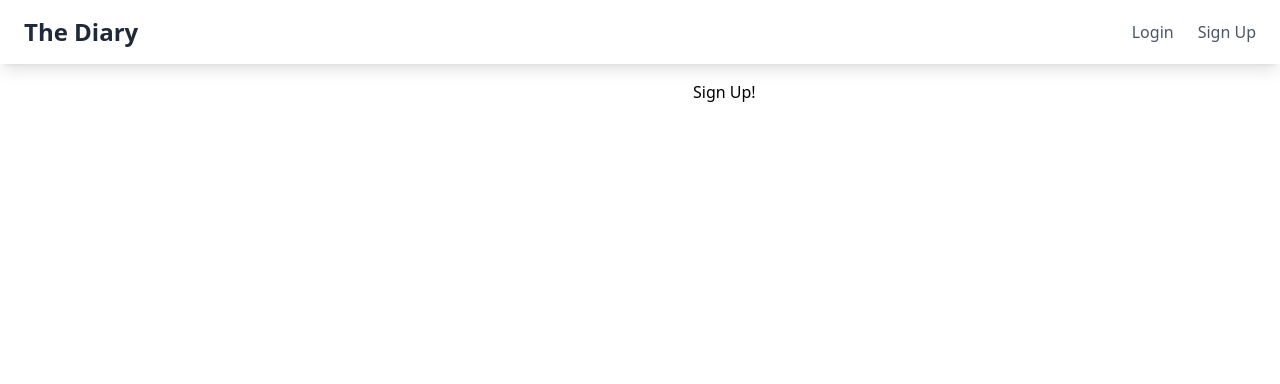
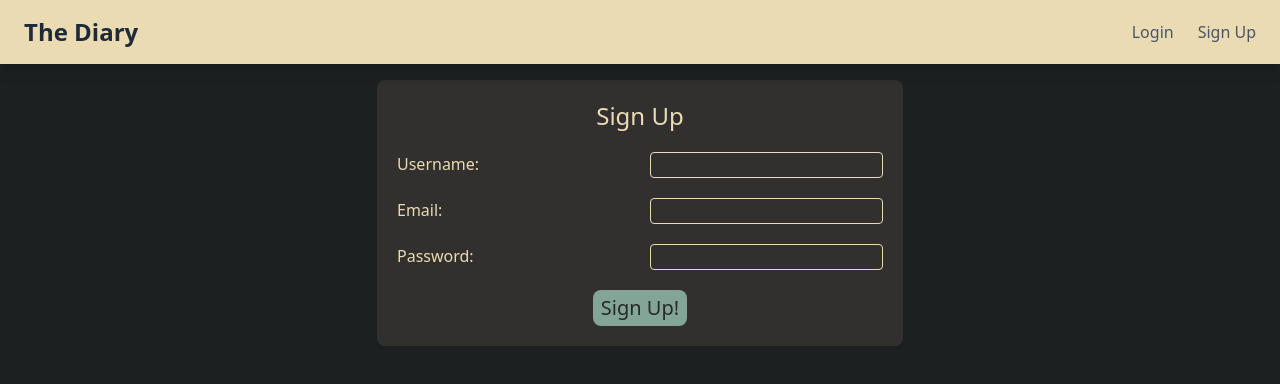
Before and after one commit to ss-karthik/the-diary, a React (Vite) app in the folder frontend/: page /signup in a window 1280 px wide. Shown: the top 384 px of the page. Built offline with nearby package versions, Linux system fonts and the light colour scheme; no server answers.

Commit message:
Add custom  gruvbox colorway and Style preauth pages

```diff
--- a/frontend/src/Components/Auth/Login.tsx
+++ b/frontend/src/Components/Auth/Login.tsx
@@ -15,10 +15,17 @@ const Login = () => {
   }
 
   return (
-    <div>
-      <input type='text' value={email} onChange={(e)=>{setEmail(e.target.value)}} />
-        <input type='password' value={pwd} onChange={(e)=>{setPwd(e.target.value)}} />
-        <button onClick={handleLogIn}>LogIn!</button>
+    <div className='flex flex-col items-center'>
+      <div className='bg-gruvbox-mid-l flex flex-col items-center gap-5 p-5 rounded-lg'>
+        <h1 className='text-2xl'>Log In</h1>
+        <div className='grid grid-flow-row grid-cols-2 gap-5'>
+          <p>Email:</p>
+          <input className='border border-gruvbox-light rounded-sm' type='text' value={email} onChange={(e)=>{setEmail(e.target.value)}} />
+          <p>Password:</p>
+          <input className='border border-gruvbox-light rounded-sm' type='password' value={pwd} onChange={(e)=>{setPwd(e.target.value)}} />
+        </div>
+        <button className='text-xl rounded-lg bg-gruvbox-blue text-gruvbox-mid-d cursor-pointer px-2 py-1' onClick={handleLogIn}>LogIn!</button>
+      </div>
     </div>
   )
 }
--- a/frontend/src/Components/Auth/Signup.tsx
+++ b/frontend/src/Components/Auth/Signup.tsx
@@ -16,13 +16,21 @@ const Signup = () => {
   }
 
   return (
-    <div>
+    <div className='flex flex-col items-center'>
+      <div className='bg-gruvbox-mid-l flex flex-col items-center gap-5 p-5 rounded-lg'>
+        <h1 className='text-2xl'>Sign Up</h1>
+        <div className='grid grid-flow-row grid-cols-2 gap-5'>
+          <p>Username:</p>
+          <input className='border border-gruvbox-light rounded-sm' type='text' value={uname} onChange={(e)=>{setUname(e.target.value)}} />
 
-        <input type='text' value={uname} onChange={(e)=>{setUname(e.target.value)}} />
-        <input type='text' value={email} onChange={(e)=>{setEmail(e.target.value)}} />
-        <input type='password' value={pwd} onChange={(e)=>{setPwd(e.target.value)}} />
-        <button onClick={handleSignUp}>Sign Up!</button>
+          <p>Email:</p>
+          <input className='border border-gruvbox-light rounded-sm' type='text' value={email} onChange={(e)=>{setEmail(e.target.value)}} />
 
+          <p>Password:</p>
+          <input className='border border-gruvbox-light rounded-sm' type='password' value={pwd} onChange={(e)=>{setPwd(e.target.value)}} />
+        </div>
+        <button className='text-xl rounded-lg bg-gruvbox-blue text-gruvbox-mid-d cursor-pointer px-2 py-1' onClick={handleSignUp}>Sign Up!</button>
+      </div>
     </div>
   )
 }
--- a/frontend/src/Components/Dashboard/Dashboard.tsx
+++ b/frontend/src/Components/Dashboard/Dashboard.tsx
@@ -8,9 +8,9 @@ const Dashboard = () => {
     location.assign('/login');
   }
   return (
-    <div>
-      Dashboard - Only if your authed
-      <button onClick={handleLogout}>Logout</button>
+    <div className='flex flex-col items-center gap-5'>
+      <h1 className='text-2xl'>Dashboard - Only if your authed</h1>
+      <button className='text-xl rounded-lg bg-gruvbox-red text-gruvbox-mid-d cursor-pointer px-2 py-1' onClick={handleLogout}>Logout</button>
     </div>
   )
 }
--- a/frontend/src/Components/Nav/Nav.tsx
+++ b/frontend/src/Components/Nav/Nav.tsx
@@ -1,15 +1,21 @@
 import { useContext } from 'react';
 import { Link } from "react-router-dom"
 import { AuthContext } from '../Auth/AuthProvider';
+import { postRequest } from '../../Utils/requests';
+import { BACKEND_URL } from '../../Utils/constants';
 
 const Nav = () => {
   const { isLoggedIn } = useContext(AuthContext);
+  const handleLogout = async ()=>{
+      await postRequest(`${BACKEND_URL}/logout`,{});
+      location.assign('/login');
+  }
   return (
-    <nav className="fixed top-0 left-0 right-0 z-50 bg-white shadow-lg">
+    <nav className="fixed top-0 left-0 right-0 z-50 bg-gruvbox-light shadow-lg">
       <div className="container mx-auto lg:px-6 px-2 py-4 flex justify-between items-center">
         {isLoggedIn ? (
           <>
-          <Link to="/dashboard" className="text-2xl font-bold text-gray-800 hover:text-blue-600 transition-colors duration-300">
+          <Link to="/dashboard" className="text-2xl font-bold text-gray-800 hover:text-gruvbox-red transition-colors duration-300">
             The Diary
           </Link>
 
@@ -17,27 +23,30 @@ const Nav = () => {
 
             <Link
               to="/todos"
-              className="text-gray-600 hover:text-blue-600 hover:scale-105 transition-all duration-300 font-medium"
+              className="text-gray-600 hover:text-gruvbox-red hover:scale-105 transition-all duration-300 font-medium"
             >
               Todos
             </Link>
             <Link
               to="/notes"
-              className="text-gray-600 hover:text-blue-600 hover:scale-105 transition-all duration-300 font-medium"
+              className="text-gray-600 hover:text-gruvbox-red hover:scale-105 transition-all duration-300 font-medium"
             >
               Notes
             </Link>
             <Link
               to="/habits"
-              className="text-gray-600 hover:text-blue-600 hover:scale-105 transition-all duration-300 font-medium"
+              className="text-gray-600 hover:text-gruvbox-red hover:scale-105 transition-all duration-300 font-medium"
             >
               Habits
             </Link>
+            <p onClick={handleLogout} className='cursor-pointer text-gray-600 hover:text-gruvbox-red hover:scale-105 transition-all duration-300 font-medium'>
+              Logout
+            </p>
             </div>
           </>
           ) : (
             <>
-              <Link to="/" className="text-2xl font-bold text-gray-800 hover:text-blue-600 transition-colors duration-300">
+              <Link to="/" className="text-2xl font-bold text-gray-800 hover:text-gruvbox-red transition-colors duration-300">
             The Diary
           </Link>
 
@@ -45,16 +54,17 @@ const Nav = () => {
 
             <Link
               to="/login"
-              className="text-gray-600 hover:text-blue-600 hover:scale-105 transition-all duration-300 font-medium"
+              className="text-gray-600 hover:text-gruvbox-red hover:scale-105 transition-all duration-300 font-medium"
             >
               Login
             </Link>
             <Link
               to="/signup"
-              className="text-gray-600 hover:text-blue-600 hover:scale-105 transition-all duration-300 font-medium"
+              className="text-gray-600 hover:text-gruvbox-red hover:scale-105 transition-all duration-300 font-medium"
             >
               Sign Up
             </Link>
+
             </div>
             </>
           )}
--- a/frontend/src/Components/Notes/AllNotes.tsx
+++ b/frontend/src/Components/Notes/AllNotes.tsx
@@ -21,18 +21,20 @@ const AllNotes = () => {
     }
 
     return (
-        <div>
-            Notes
-            <hr/>
+        <div className='flex flex-col items-center gap-5'>
+            <h1 className='text-4xl'>Notes</h1>
+            <CreateNote onCreate={handleCreate}/>
+            <hr className='h-1 w-screen border-gruvbox-light'/>
+            <div className='flex flex-wrap max-w-80 gap-10'>
             {notes.map(note=>{
                 return(
                     <Link to={`/notes/${note.id}`}>
-                        <button key={note.id}>{note.title}</button>
+                        <button className='text-xl rounded-sm bg-gruvbox-green text-gruvbox-mid-d cursor-pointer px-2 py-1' key={note.id}>{note.title}</button>
                     </Link>
                 );
             })}
+            </div>
             <hr/>
-            <CreateNote onCreate={handleCreate}/>
         </div>
     )
 }
--- a/frontend/src/Components/Notes/CreateNote.tsx
+++ b/frontend/src/Components/Notes/CreateNote.tsx
@@ -22,14 +22,17 @@ const CreateNote = ({onCreate}: {onCreate: (todo: noteItem)=>void}) => {
     }
 
     return (
-        <div>
-            Create Note
-            <div>
-                <input type='text' value={title} onChange={(e)=>{setTitle(e.target.value)}} />
-                <input type='text' value={tags} onChange={(e)=>{setTags(e.target.value)}} />
-                <input type='text' value={content} onChange={(e)=>{setContent(e.target.value)}} />
-                <button onClick={handleCreation}>Create!</button>
+        <div className='flex flex-col gap-5'>
+            <h1 className='text-2xl'>Create Note</h1>
+            <div className='grid grid-flow-row grid-cols-2 gap-5'>
+                <p>Title:</p>
+                <input className='border border-gruvbox-light rounded-sm' type='text' value={title} onChange={(e)=>{setTitle(e.target.value)}} />
+                <p>Tags:</p>
+                <input className='border border-gruvbox-light rounded-sm' type='text' value={tags} onChange={(e)=>{setTags(e.target.value)}} />
+                <p>Content:</p>
+                <input className='border border-gruvbox-light rounded-sm' type='text' value={content} onChange={(e)=>{setContent(e.target.value)}} />
             </div>
+            <button className='text-xl rounded-sm bg-gruvbox-yellow text-gruvbox-mid-d cursor-pointer px-2 py-1' onClick={handleCreation}>Create!</button>
         </div>
     )
 }
--- a/frontend/src/Routing.tsx
+++ b/frontend/src/Routing.tsx
@@ -16,7 +16,7 @@ const Routing = () => {
   return (
     <AuthProvider>
       <Nav/>
-      <div className='pt-20'>
+      <div className='h-screen text-gruvbox-light pt-20 bg-gruvbox-dark'>
       <Routes>
           <Route path='/' element={<GuestRoute><Home/></GuestRoute>}/>
           <Route path='/login' element={<GuestRoute><Login/></GuestRoute>}/>
--- a/frontend/src/index.css
+++ b/frontend/src/index.css
@@ -1 +1,15 @@
 @import "tailwindcss";
+
+@theme {
+  --color-gruvbox-dark: #1d2021;
+  --color-gruvbox-mid-d: #282828;
+  --color-gruvbox-mid-l: #32302f;
+  --color-gruvbox-light: #ebdbb2;
+  --color-gruvbox-red: #fb4934;
+  --color-gruvbox-green: #b8bb26;
+  --color-gruvbox-yellow: #fabd2f;
+  --color-gruvbox-blue: #83a598;
+  --color-gruvbox-purple: #d3869b;
+  --color-gruvbox-aqua: #8ec07c;
+  --color-gruvbox-orange: #fe8019;
+}
```
